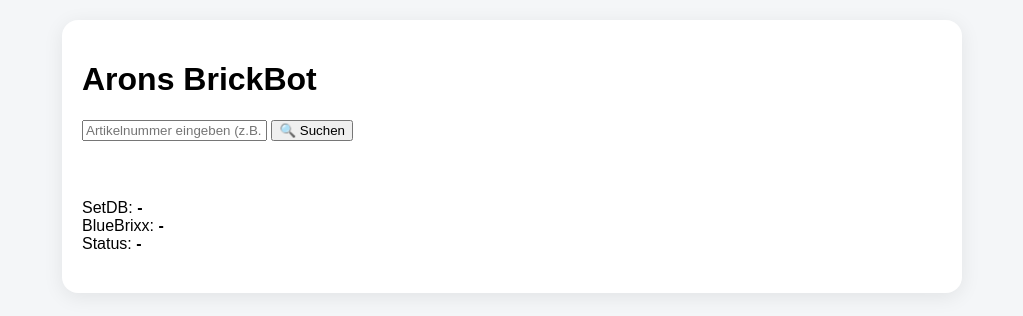
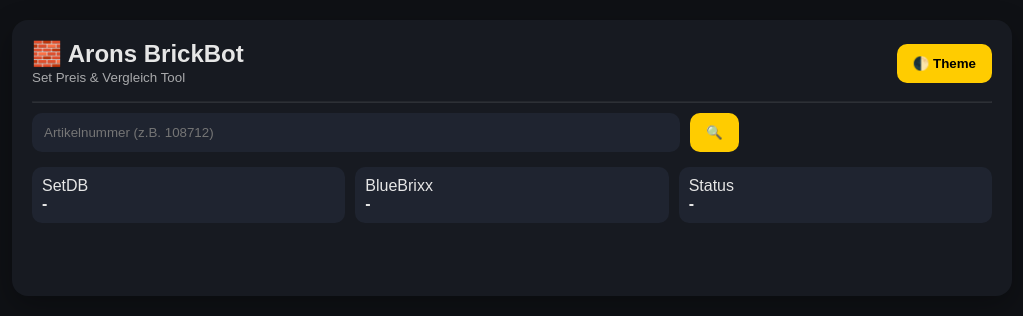
Before and after one commit to AronTV/Arons-BrickBot, a website: page frontend/index.html in a window 1280 px wide. Shown: the whole page, without its empty margins (128-1151 px from the left). Drawn offline with Linux system fonts and the light colour scheme.

Commit message:
UI upgrade 1

```diff
--- a/frontend/app.js
+++ b/frontend/app.js
@@ -23,8 +23,8 @@ async function loadProduct(id) {
             return;
         }
 
-    } catch (e) {
-        console.error(e);
+    } catch (err) {
+        console.error("FETCH ERROR:", err);
         info.innerHTML = "❌ Server nicht erreichbar";
         return;
     }
@@ -39,7 +39,7 @@ async function loadProduct(id) {
     console.log("DATA:", data);
 
     /* =========================
-       BASIC
+       BASIC UI
     ========================= */
 
     title.innerText = data.name || "-";
@@ -49,10 +49,10 @@ async function loadProduct(id) {
         : "";
 
     priceSetdb.innerText =
-        data.setdb?.price ? data.setdb.price + " €" : "-";
+        data.setdb?.price ? `${data.setdb.price} €` : "-";
 
     priceBluebrixx.innerText =
-        data.bluebrixx?.price ? data.bluebrixx.price + " €" : "-";
+        data.bluebrixx?.price ? `${data.bluebrixx.price} €` : "-";
 
     status.innerText =
         data.bluebrixx?.status || "-";
@@ -63,7 +63,6 @@ async function loadProduct(id) {
 
     const extraInfo = `
         <div class="info-grid">
-
             <div>EAN: <b>${data.ean || "-"}</b></div>
             <div>Teile: <b>${data.parts || "-"}</b></div>
             <div>Minifiguren: <b>${data.minifigures || "-"}</b></div>
@@ -73,30 +72,28 @@ async function loadProduct(id) {
             <div>Jahr: <b>${data.year || "-"}</b></div>
             <div>Thema: <b>${data.theme || "-"}</b></div>
             <div>Bewertung: <b>${data.rating || "-"}</b></div>
-
             <div>Preis/Stein: <b>${data.pricePerPart || "-"}</b></div>
-
         </div>
     `;
 
     /* =========================
-       BUTTONS SAFE
+       BUTTONS
     ========================= */
 
     const buttons = `
         <div class="button-row">
 
-        ${data?.setdb?.url
-            ? `<a class="btn primary" target="_blank" href="${data.setdb.url}">
+            ${data?.setdb?.url ? `
+                <a class="btn primary" target="_blank" href="${data.setdb.url}">
                     📚 In SetDB öffnen
-               </a>`
-            : ""}
+                </a>
+            ` : ""}
 
-        ${data?.bluebrixx?.url
-            ? `<a class="btn secondary" target="_blank" href="${data.bluebrixx.url}">
+            ${data?.bluebrixx?.url ? `
+                <a class="btn secondary" target="_blank" href="${data.bluebrixx.url}">
                     🛒 Bei BlueBrixx öffnen
-               </a>`
-            : ""}
+                </a>
+            ` : ""}
 
         </div>
     `;
@@ -111,18 +108,34 @@ async function loadProduct(id) {
 }
 
 /* =========================
-   ENTER SUPPORT
+   DARK MODE TOGGLE
+========================= */
+
+function toggleTheme() {
+    const isLight = document.body.classList.toggle("light");
+
+    localStorage.setItem("theme", isLight ? "light" : "dark");
+}
+
+/* =========================
+   INIT THEME ON LOAD
 ========================= */
 
 document.addEventListener("DOMContentLoaded", () => {
 
+    const savedTheme = localStorage.getItem("theme");
+
+    if (savedTheme === "light") {
+        document.body.classList.add("light");
+    }
+
     const input = document.getElementById("articleInput");
 
-    if (!input) return;
-
+    if (input) {
         input.addEventListener("keydown", (e) => {
             if (e.key === "Enter") {
                 loadProduct(input.value);
             }
         });
+    }
 });
--- a/frontend/index.html
+++ b/frontend/index.html
@@ -1,11 +1,11 @@
 <!DOCTYPE html>
 <html lang="de">
 <head>
-    <meta charset="UTF-8" />
-    <meta name="viewport" content="width=device-width, initial-scale=1.0"/>
+    <meta charset="UTF-8">
+    <meta name="viewport" content="width=device-width, initial-scale=1.0">
     <title>Arons BrickBot</title>
 
-    <link rel="stylesheet" href="style.css"/>
+    <link rel="stylesheet" href="style.css">
 </head>
 
 <body>
@@ -14,33 +14,67 @@
 
     <div class="card">
 
-        <h1 id="title">Arons BrickBot</h1>
+        <!-- APP HEADER (Mini Upgrade #2) -->
+        <div class="topbar">
 
-        <input id="articleInput"
-               type="text"
-               placeholder="Artikelnummer eingeben (z.B. 108712)" />
+            <div>
+                <h2 style="margin:0;">🧱 Arons BrickBot</h2>
+                <small style="opacity:0.7;">Set Preis & Vergleich Tool</small>
+            </div>
 
-        <button onclick="loadProduct(document.getElementById('articleInput').value)">
-            🔍 Suchen
-        </button>
+            <button onclick="toggleTheme()">
+                🌓 Theme
+            </button>
 
-        <div style="margin-top:20px;">
-            <img id="image" />
         </div>
 
-        <div style="margin-top:20px;">
-            <div>SetDB: <b id="price-setdb">-</b></div>
-            <div>BlueBrixx: <b id="price-bluebrixx">-</b></div>
-            <div>Status: <b id="status">-</b></div>
+        <hr style="opacity:0.1;">
+
+        <!-- SEARCH BAR -->
+        <div style="display:flex; gap:10px; margin-top:10px;">
+
+            <input id="articleInput"
+                   type="text"
+                   placeholder="Artikelnummer (z.B. 108712)">
+
+            <button onclick="loadProduct(document.getElementById('articleInput').value)">
+                🔍
+            </button>
+
         </div>
 
+        <!-- PRICE BOX -->
+        <div class="price-box">
+
+            <div>
+                SetDB<br>
+                <b id="price-setdb">-</b>
+            </div>
+
+            <div>
+                BlueBrixx<br>
+                <b id="price-bluebrixx">-</b>
+            </div>
+
+            <div>
+                Status<br>
+                <b id="status">-</b>
+            </div>
+
+        </div>
+
+        <!-- IMAGE -->
+        <div style="text-align:center; margin-top:15px;">
+            <img id="image" style="max-width:400px; border-radius:12px;">
+        </div>
+
+        <!-- INFO AREA -->
         <div id="info" style="margin-top:20px;"></div>
 
     </div>
 
 </div>
 
-<!-- 🔥 WICHTIG: APP.JS MUSS LADEN -->
 <script src="app.js"></script>
 
 </body>
--- a/frontend/style.css
+++ b/frontend/style.css
@@ -1,55 +1,127 @@
+:root {
+    --bg: #0f1115;
+    --card: #171a21;
+    --card2: #1f2430;
+    --text: #e6e6e6;
+    --muted: #9aa4b2;
+
+    --primary: #ffcc00;
+    --blue: #3b82f6;
+
+    --radius: 16px;
+}
+
+/* 🌙 LIGHT MODE */
+body.light {
+    --bg: #f5f6f8;
+    --card: #ffffff;
+    --card2: #e9edf2;
+    --text: #111827;
+    --muted: #4b5563;
+}
+
+/* BASE */
 body {
+    margin: 0;
     font-family: Arial, sans-serif;
-    background: #f4f6f8;
-    margin: 0;
+    background: var(--bg);
+    color: var(--text);
+    transition: 0.3s;
 }
 
 .container {
-    max-width: 900px;
+    max-width: 1000px;
     margin: auto;
     padding: 20px;
 }
 
 .card {
-    background: white;
+    background: var(--card);
+    border-radius: var(--radius);
     padding: 20px;
-    border-radius: 16px;
-    box-shadow: 0 4px 20px rgba(0,0,0,0.08);
+    box-shadow: 0 10px 30px rgba(0,0,0,0.3);
 }
 
+/* INPUT */
+input {
+    width: 65%;
+    padding: 12px;
+    border-radius: 10px;
+    border: none;
+    background: var(--card2);
+    color: var(--text);
+}
+
+/* BUTTONS */
+button {
+    padding: 12px 16px;
+    border: none;
+    border-radius: 10px;
+    background: var(--primary);
+    cursor: pointer;
+    font-weight: bold;
+}
+
+button:hover {
+    opacity: 0.85;
+}
+
+/* TOP BAR */
+.topbar {
+    display: flex;
+    justify-content: space-between;
+    align-items: center;
+    margin-bottom: 15px;
+}
+
+/* GRID */
 .info-grid {
     display: grid;
     grid-template-columns: 1fr 1fr;
     gap: 10px;
-    margin-top: 15px;
-    font-size: 14px;
+    margin-top: 20px;
 }
 
+.info-grid div {
+    background: var(--card2);
+    padding: 10px;
+    border-radius: 10px;
+}
+
+/* BUTTON ROW */
 .button-row {
     display: flex;
-    gap: 12px;
+    gap: 10px;
     margin-top: 20px;
 }
 
 .btn {
     padding: 10px 14px;
-    border-radius: 10px;
+    border-radius: 12px;
     text-decoration: none;
     font-weight: bold;
-    display: inline-block;
 }
 
 .btn.primary {
-    background: #2c3e50;
+    background: var(--blue);
     color: white;
 }
 
 .btn.secondary {
-    background: #f39c12;
+    background: var(--primary);
     color: black;
 }
 
-img {
-    max-width: 100%;
-    border-radius: 12px;
+/* PRICE BOX */
+.price-box {
+    display: flex;
+    gap: 10px;
+    margin-top: 15px;
 }
+
+.price-box div {
+    flex: 1;
+    background: var(--card2);
+    padding: 10px;
+    border-radius: 10px;
+}
```
Lines whose indentation alone changed are shown as unchanged.
